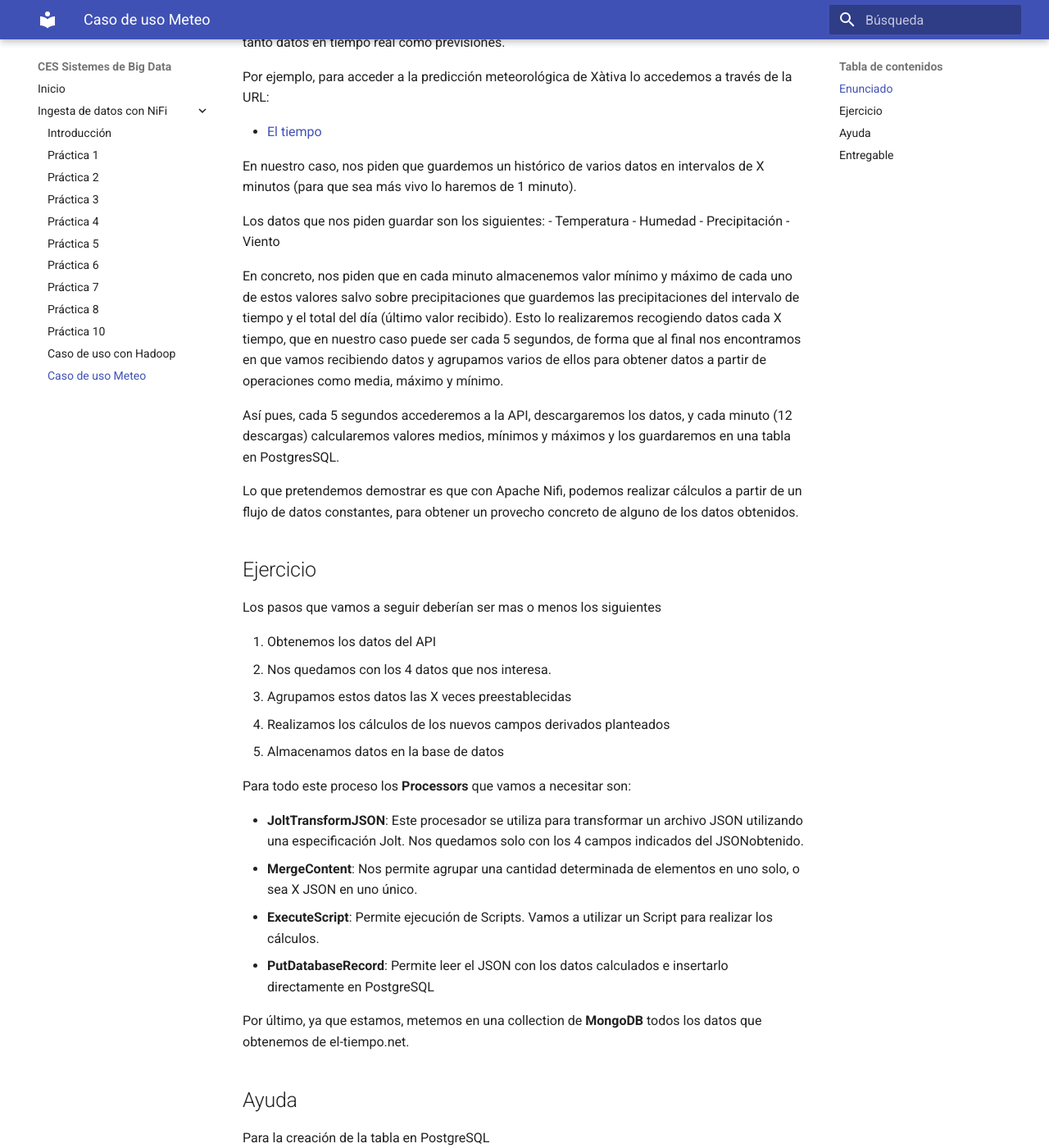
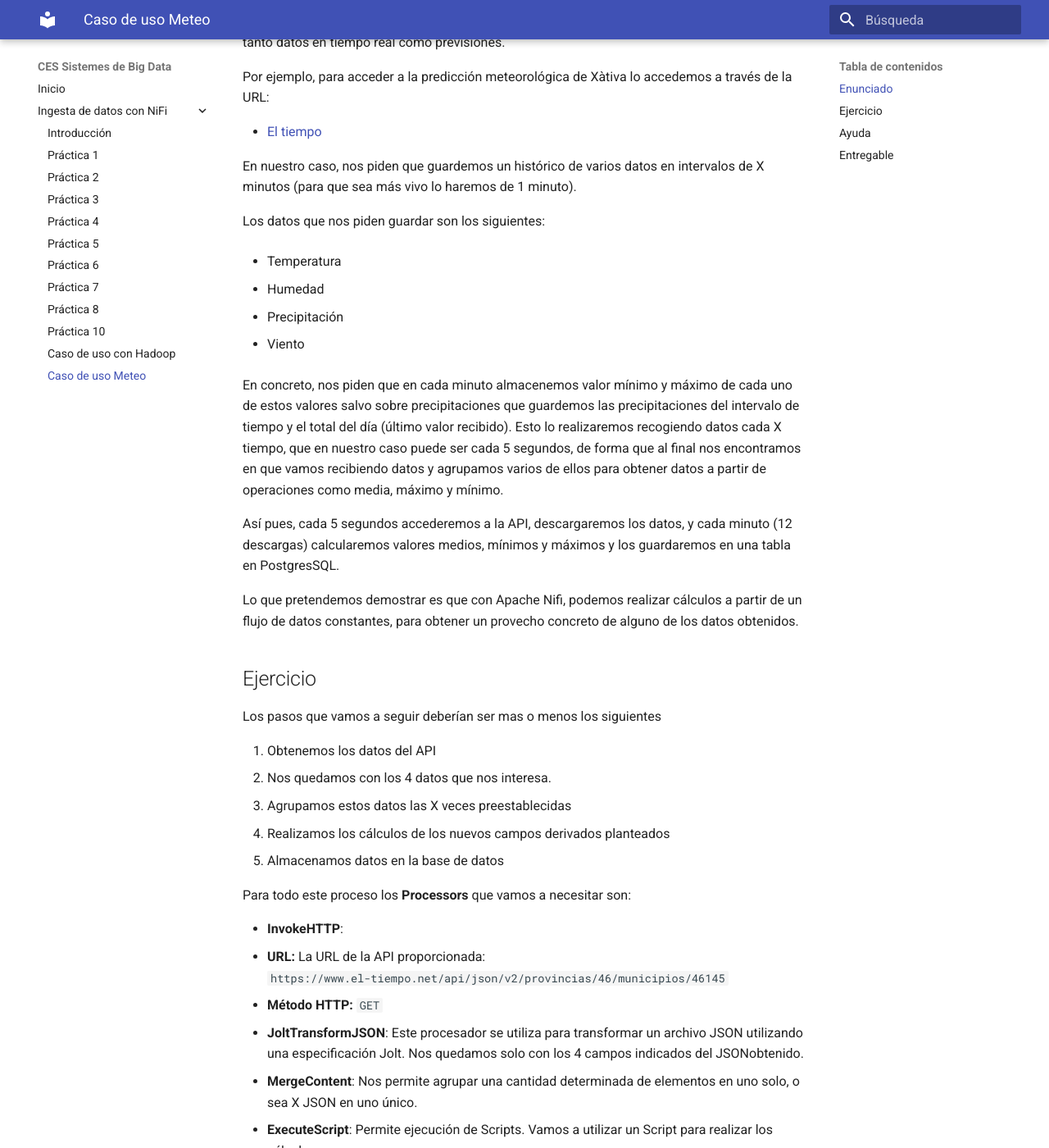
Before and after one commit to jorsodom/bigdata-sb, an MkDocs documentation site: the page built from docs/nifi/nifiCasoUsoMeteo.md, in a window 1280 px wide and 1400 px high, scrolled down 217 px. Shown: the whole window at 82% size. Built offline with MkDocs 1.6.1 and Material for MkDocs 9.7.7, drawn with Linux system fonts in a browser that asks for light colours.

```diff
--- a/docs/nifi/nifiCasoUsoMeteo.md
+++ b/docs/nifi/nifiCasoUsoMeteo.md
@@ -9,9 +9,13 @@
 En nuestro caso, nos piden que guardemos un histórico de varios datos en intervalos de X minutos (para que sea más vivo lo haremos de 1 minuto).
 
 Los datos que nos piden guardar son los siguientes:
+
 -   Temperatura
+
 -   Humedad
+
 -   Precipitación
+
 -   Viento
 
 En concreto, nos piden que en cada minuto almacenemos valor mínimo y máximo de cada uno de estos valores salvo sobre precipitaciones que guardemos las precipitaciones del intervalo de tiempo y el total del día (último valor recibido). Esto lo realizaremos recogiendo datos cada X tiempo, que en nuestro caso puede ser cada 5 segundos, de forma que al final nos encontramos en que vamos recibiendo datos y agrupamos varios de ellos para obtener datos a partir de operaciones como media, máximo y mínimo.
@@ -30,6 +34,11 @@
 5.	Almacenamos datos en la base de datos
 
 Para todo este proceso los **Processors** que vamos a necesitar son:
+
+- **InvokeHTTP**:
+   - **URL:** La URL de la API proporcionada:
+     `https://www.el-tiempo.net/api/json/v2/provincias/46/municipios/46145`
+   - **Método HTTP:** `GET`
 
 -   **JoltTransformJSON**: Este procesador se utiliza para transformar un archivo JSON utilizando una especificación Jolt.  Nos quedamos solo con los 4 campos indicados del JSONobtenido.
 -   **MergeContent**: Nos permite agrupar una cantidad determinada de elementos en uno solo, o sea X JSON en uno único.
```
